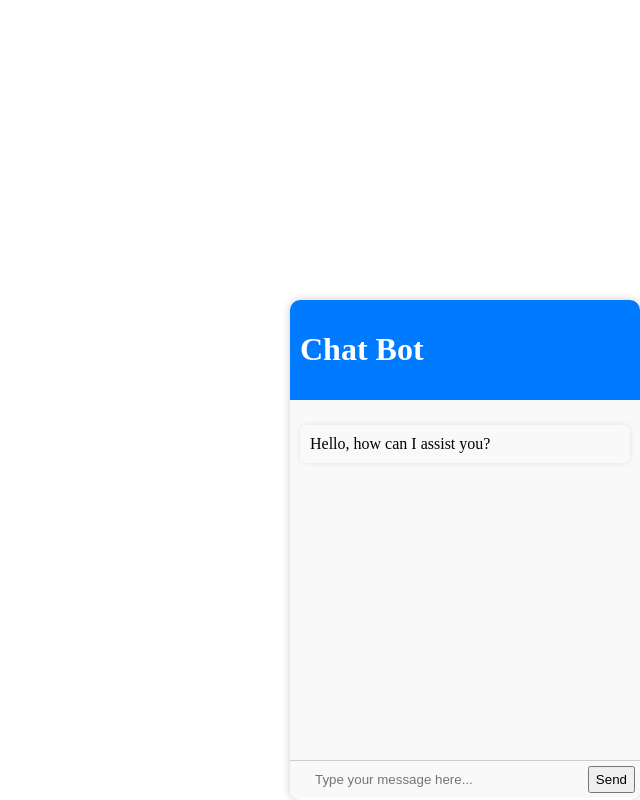
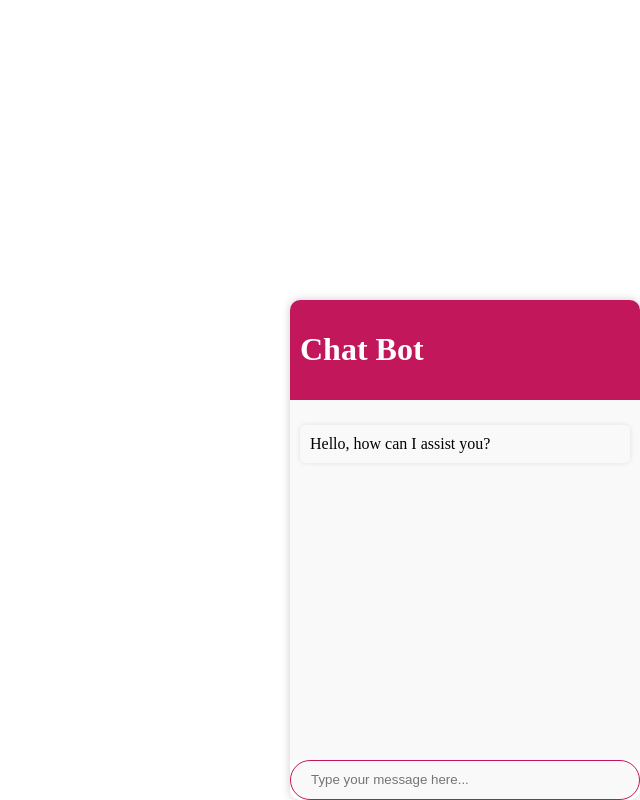
Before and after one commit to dipanshudiwaker/FractalChatBot, a Flask app: page / in a window 1280 px wide. Shown: the whole page, without its empty margins (640-1280 px from the left). Run offline with Flask 2, Linux system fonts and the light colour scheme.

Commit message:
Update index.html

```diff
--- a/templates/index.html
+++ b/templates/index.html
@@ -18,10 +18,14 @@
 		box-shadow: 0 0 10px rgba(0, 0, 0, 0.2);
 	  }
 	  .chat-header {
-		background-color: #007bff;
+		background-color: #C2185B;
 		color: #fff;
 		padding: 10px;
 	  }
+	p{
+		margin:0px;
+	}
+
 	  .chat-body {
 		height: 340px;
 		overflow-y: scroll;
@@ -29,10 +33,15 @@
 		background-color: #f9f9f9;
 	  }
 	  .chat-footer {
-		background-color: #f9f9f9;
-		padding: 5px;
-		border-top: 1px solid #ccc;
-	  }
+	    background-color: #f9f9f9;
+	    border: 1px solid #C2185B;
+	    border-radius: 21px;
+	    height: 38px;
+	}
+	.chat-footer:focus{
+		box-shadow:-1px -8px 10px 1px rgb(235 38 38 / 20%), 0px -2px 20px 0 rgb(255 42 42 / 19%);
+	}
+
 	  .messageDiv{
 		padding: 8px 8px 8px 0px;
 		margin:12px 0px;
@@ -49,23 +58,19 @@
 	  .inputField{
 	    width: 80%;
 	    margin: 0px 5px;
-	    height: 25px;
 	    outline: none;
 	    padding-left: 15px;
 	    border: none;
 	    background-color: transparent;
 	}
-	.inputField:focus{
-		outline:4px solid #007bff;
 
-	}
-
-	.btn{
-	   border: solid 1px #4ef;
-           background-color: #007bff;
-           padding: 7px;
-           border-radius: 13%;
-	}
+    .btn{
+      border: none;
+      background: #C2185B;
+      color: white;
+      padding: 6px 15px;
+      border-radius: 70px;
+    }
 
 	.chat-message{
 	margin: 15px 0px;
@@ -77,7 +82,8 @@
 	}
 
 	#chat-form{
-	display:flex;
+	  display:flex;
+          height:38px;
 	}
 
 </style>
@@ -97,7 +103,7 @@
 	  <div class="chat-footer">
              <form id="chat-form">
                 <input type="text" class="inputField" name="message" id="message-input" placeholder="Type your message here...">
-                <input type="submit" value="Send">
+                <inputclass="btn" type="submit" value="Send">
              </form>
 	  </div>
 
```
